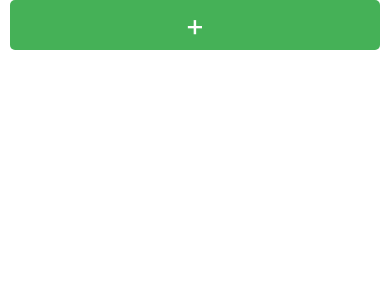
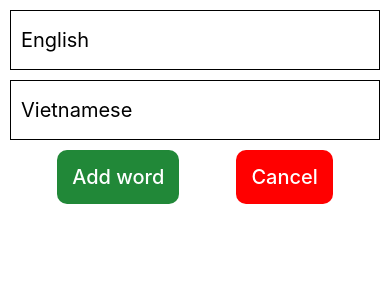
Before and after one commit to phamtanphat/Reactnative03082020, a React Native app: screen / in a window 390 px wide. Shown: the top 300 px of the page. Built offline with nearby package versions, Linux system fonts and the light colour scheme.

Commit message:
validate

```diff
--- a/package.json
+++ b/package.json
@@ -10,8 +10,10 @@
     "lint": "eslint ."
   },
   "dependencies": {
+    "formik": "^2.1.5",
     "react": "16.11.0",
-    "react-native": "0.62.2"
+    "react-native": "0.62.2",
+    "yup": "^0.29.3"
   },
   "devDependencies": {
     "@babel/core": "^7.11.4",
--- a/src/components/Form.js
+++ b/src/components/Form.js
@@ -1,25 +1,28 @@
 import React, { Component } from 'react'
-import { Text, View , StyleSheet, TouchableOpacity , TextInput } from 'react-native'
+import { Text, View, StyleSheet, TouchableOpacity, TextInput } from 'react-native'
+import { Formik } from "formik";
+import * as Yup from "yup";
+
 
 export default class Form extends Component {
     state = {
-        shouldShowForm : false
+        shouldShowForm: false
     }
     toggleForm = () => {
-        this.setState({shouldShowForm : !this.state.shouldShowForm})
+        this.setState({ shouldShowForm: !this.state.shouldShowForm })
     }
     renderForm = (shouldShowForm) => {
-        if (shouldShowForm){
+        if (shouldShowForm) {
             return (
                 <View >
                     <View style={styles.containerTextInput}>
-                    <TextInput
-                        ref={refs => this.textInput = refs}
-                        placeholder="English"
-                        style={styles.textInput}/>
-                    <TextInput
-                        placeholder="Vietnamese"
-                        style={styles.textInput}/>
+                        <TextInput
+                            ref={refs => this.textInput = refs}
+                            placeholder="English"
+                            style={styles.textInput} />
+                        <TextInput
+                            placeholder="Vietnamese"
+                            style={styles.textInput} />
                     </View>
                     <View style={styles.containerTouchable}>
                         <TouchableOpacity
@@ -48,54 +51,108 @@ export default class Form extends Component {
         }
     }
     render() {
-        return this.renderForm(this.state.shouldShowForm);
+        return (
+            <View>
+                <Formik
+                    initialValues={{ vn: '', en: '', shouldShowForm: this.state.shouldShowForm }}
+                    validationSchema={
+                        Yup.object().shape({
+                            vn: Yup
+                              .string()
+                              .length(5 , "Qua dai")
+                              .required()
+                        })
+                    }
+                    onSubmit={values => console.log(values)}
+                >
+                    {({handleChange , values , handleSubmit , errors , handleBlur}) => {
+                        return (
+                            <View >
+                                <View style={styles.containerTextInput}>
+                                    <TextInput
+                                        onBlur={handleBlur('vn')}
+                                        onChangeText={handleChange('vn')}
+                                        value={values.vn}
+                                        ref={refs => this.textInput = refs}
+                                        placeholder="English"
+                                        style={styles.textInput} />
+                                    {errors.vn ?  <Text>{errors.vn}</Text> : null}
+                                    <TextInput
+                                        onBlur={handleBlur('en')}
+                                        onChangeText={handleChange('ven')}
+                                        value={values.en}
+                                        placeholder="Vietnamese"
+                                        style={styles.textInput} />
+                                    {errors.en ?  <Text>{errors.en}</Text> : null}
+                                </View>
+                                <View style={styles.containerTouchable}>
+                                    <TouchableOpacity
+                                        style={styles.touchableAddword}
+                                    >
+                                        <Text style={styles.textTouchable}>Add word</Text>
+                                    </TouchableOpacity>
+                                    <TouchableOpacity
+                                        onPress={handleSubmit}
+                                        style={styles.touchableCancel}
+                                    >
+                                        <Text style={styles.textTouchable}>Cancel</Text>
+                                    </TouchableOpacity>
+                                </View>
+                            </View>
+                        )
+                    }}
+
+                </Formik>
+            </View>
+
+        )
     }
 }
 
 const styles = StyleSheet.create({
     containerTextInput: {
-        width : '100%',
+        width: '100%',
         height: 150,
-        justifyContent : 'space-evenly'
+        justifyContent: 'space-evenly'
     },
-    textInput : {
-        borderWidth : 1,
+    textInput: {
+        borderWidth: 1,
         height: 60,
-        fontSize : 20,
-        marginHorizontal : 10,
+        fontSize: 20,
+        marginHorizontal: 10,
         paddingHorizontal: 10,
     },
-    touchableAddword : {
-        backgroundColor : '#218838',
-        padding : 15,
-        borderRadius : 10
+    touchableAddword: {
+        backgroundColor: '#218838',
+        padding: 15,
+        borderRadius: 10
     },
     textTouchable: {
-        color : 'white',
-        fontSize : 20,
-        fontWeight : '500'
+        color: 'white',
+        fontSize: 20,
+        fontWeight: '500'
     },
     touchableCancel: {
-        backgroundColor : 'red',
-        padding : 15,
-        borderRadius : 10
+        backgroundColor: 'red',
+        padding: 15,
+        borderRadius: 10
     },
     buttonOpenForm: {
-        marginHorizontal : 10,
-        height : 50,
-        backgroundColor : '#45B157',
-        borderRadius : 5,
-        marginBottom : 10,
-        justifyContent : 'center',
-        alignItems : 'center'
+        marginHorizontal: 10,
+        height: 50,
+        backgroundColor: '#45B157',
+        borderRadius: 5,
+        marginBottom: 10,
+        justifyContent: 'center',
+        alignItems: 'center'
     },
     textOpenForm: {
-        color : 'white',
-        fontSize : 30
+        color: 'white',
+        fontSize: 30
     },
     containerTouchable: {
-        flexDirection : 'row',
-        justifyContent : 'space-evenly',
-        marginBottom : 10
+        flexDirection: 'row',
+        justifyContent: 'space-evenly',
+        marginBottom: 10
     },
 })
```
Also changed, not shown: 1 other file (tests, documents, lock files or other folders).
